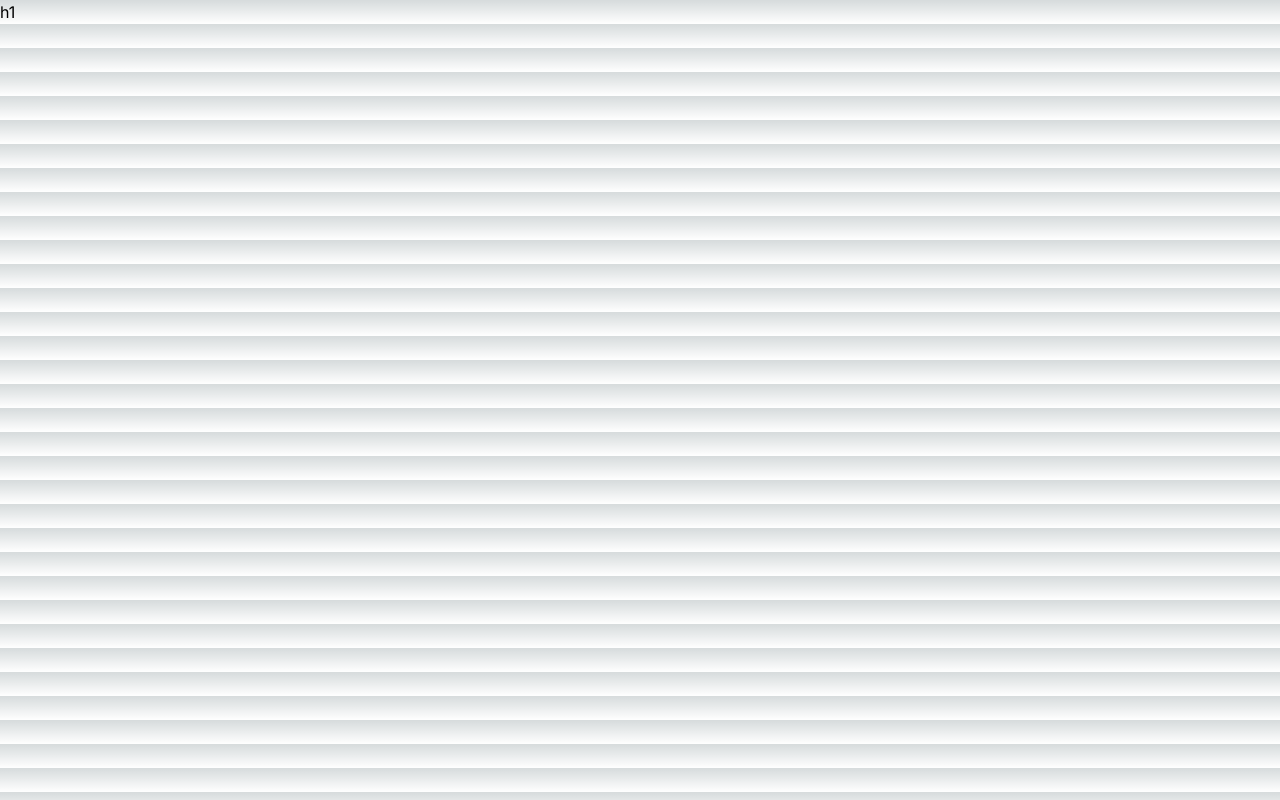
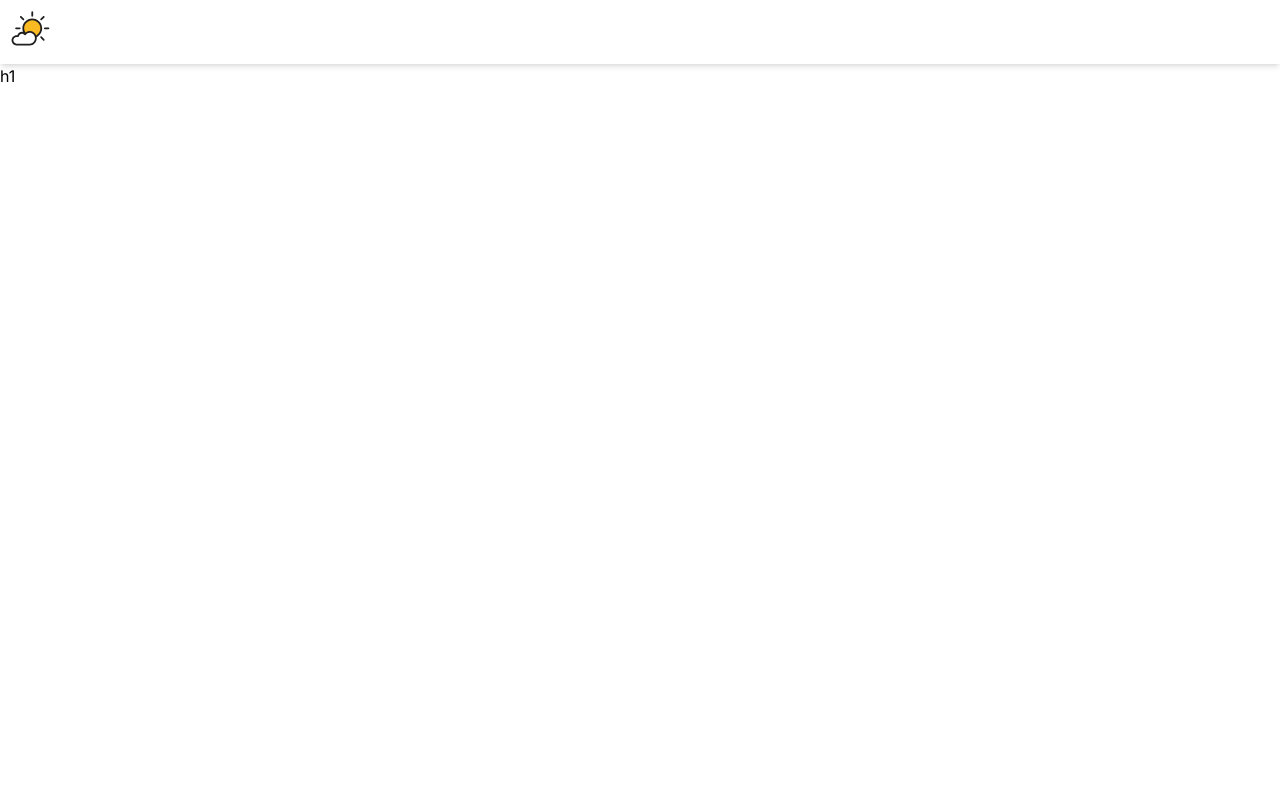
Before and after one commit to lucas-amberg/weather-app, a Next.js app: page / in a window 1280 px wide. Built offline with nearby package versions, Linux system fonts and the light colour scheme.

Commit message:
Begin working on navbar

```diff
--- a/app/globals.css
+++ b/app/globals.css
@@ -8,20 +8,7 @@
   --background-end-rgb: 255, 255, 255;
 }
 
-@media (prefers-color-scheme: dark) {
-  :root {
-    --foreground-rgb: 255, 255, 255;
-    --background-start-rgb: 0, 0, 0;
-    --background-end-rgb: 0, 0, 0;
-  }
-}
-
 body {
   color: rgb(var(--foreground-rgb));
-  background: linear-gradient(
-      to bottom,
-      transparent,
-      rgb(var(--background-end-rgb))
-    )
-    rgb(var(--background-start-rgb));
+  background: var(--background-start-rgb);
 }
--- a/app/layout.tsx
+++ b/app/layout.tsx
@@ -1,6 +1,8 @@
 import type { Metadata } from 'next'
 import { Inter } from 'next/font/google'
 import './globals.css'
+
+import NavBar from '@/app/ui/navbar'
 
 const inter = Inter({ subsets: ['latin'] })
 
@@ -16,7 +18,10 @@ export default function RootLayout({
 }) {
   return (
     <html lang="en">
-      <body className={inter.className}>{children}</body>
+      <body className={inter.className}>
+        <NavBar/>
+        {children}
+      </body>
     </html>
   )
 }
--- /dev/null
+++ b/app/ui/navbar.tsx
@@ -0,0 +1,14 @@
+import Image from "next/image"
+
+export default function NavBar() {
+  return(
+    <div className="h-16 bg-white shadow-md">
+      <Image
+        src={'/partly-cloudy.svg'}
+        width={60}
+        height={60}
+        alt={'Weather App Logo (Partly Cloudy Icon)'}
+      />
+    </div>
+  )
+}
```
Also changed, not shown: public/partly-cloudy.svg (added).
